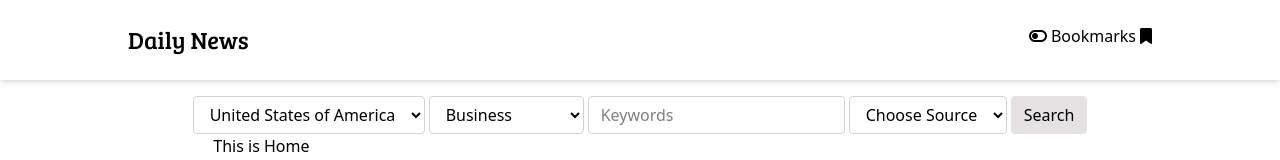
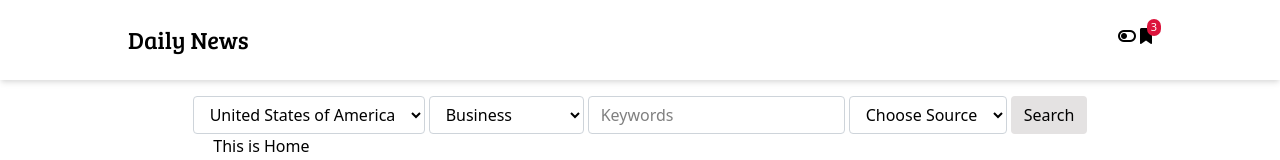
Before and after one commit to jeck5895/react-news-app-web, a React (Vite) app: page / in a window 1280 px wide. Shown: the top 160 px of the page. Built offline with nearby package versions, Linux system fonts and the light colour scheme.

Commit message:
remove bookmar text

```diff
--- a/src/components/Navbar.tsx
+++ b/src/components/Navbar.tsx
@@ -7,10 +7,9 @@ export default function Navbar() {
         <h3 className="no-margin toggle">
           <i className="fas fa-toggle-off"></i>
         </h3>
-        <h3 className="no-margin">
-          <span className="mr-1 sm-hide">Bookmarks</span>
+        <h3 className="no-margin relative">
           <i className="fas fa-bookmark"></i>
-          <span className="badge">{3}</span>
+          <span className="badge px-1 rounded-full">{3}</span>
         </h3>
       </div>
     </header>
```
